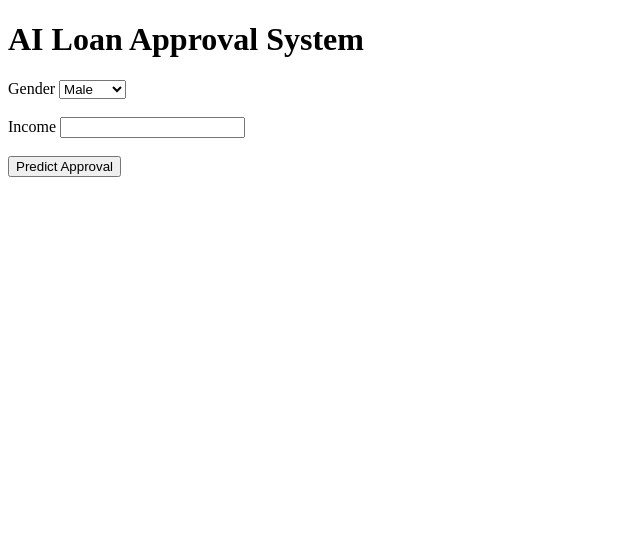
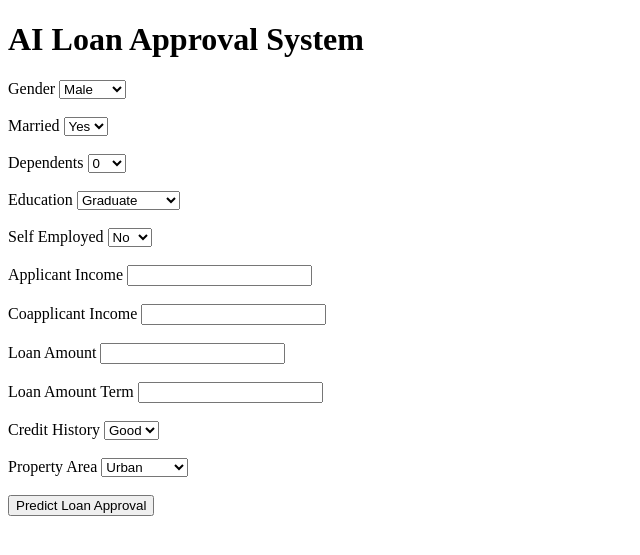
Before and after one commit to TarunaBV/AI-Loan-Approval-System, a Flask app: page / in a window 1280 px wide. Shown: the top 555 px of the page, without its empty margins (0-640 px from the left). Run offline with Flask 3, Linux system fonts and the light colour scheme; parts of the project's set-up code (start-up, migrations or seed data) failed here and were passed over.

Commit message:
Updated index.html

```diff
--- a/templates/index.html
+++ b/templates/index.html
@@ -1,27 +1,101 @@
 <!DOCTYPE html>
-<html lang="en">
+<html>
+
 <head>
-    <meta charset="UTF-8">
-    <meta name="viewport" content="width=device-width, initial-scale=1.0">
     <title>AI Loan Approval System</title>
 </head>
+
 <body>
+
     <h1>AI Loan Approval System</h1>
-    <form>
+
+    <form action="/predict" method="POST">
 
         <label>Gender</label>
-        <select name="gender">
-            <option value="male">Male</option>
-            <option value="female">Female</option>
+        <select name="Gender">
+            <option>Male</option>
+            <option>Female</option>
         </select>
 
         <br><br>
 
-        <label>Income</label>
-        <input type="number">
+        <label>Married</label>
+        <select name="Married">
+            <option>Yes</option>
+            <option>No</option>
+        </select>
+
         <br><br>
 
-        <button type="submit">Predict Approval</button>
+        <label>Dependents</label>
+        <select name="Dependents">
+            <option>0</option>
+            <option>1</option>
+            <option>2</option>
+            <option>3+</option>
+        </select>
+
+        <br><br>
+
+        <label>Education</label>
+        <select name="Education">
+            <option>Graduate</option>
+            <option>Not Graduate</option>
+        </select>
+
+        <br><br>
+
+        <label>Self Employed</label>
+        <select name="Self_Employed">
+            <option>No</option>
+            <option>Yes</option>
+        </select>
+
+        <br><br>
+
+        <label>Applicant Income</label>
+        <input type="number" name="ApplicantIncome" required>
+
+        <br><br>
+
+        <label>Coapplicant Income</label>
+        <input type="number" name="CoapplicantIncome" required>
+
+        <br><br>
+
+        <label>Loan Amount</label>
+        <input type="number" name="LoanAmount" required>
+
+        <br><br>
+
+        <label>Loan Amount Term</label>
+        <input type="number" name="Loan_Amount_Term" required>
+
+        <br><br>
+
+        <label>Credit History</label>
+        <select name="Credit_History">
+            <option value="1">Good</option>
+            <option value="0">Bad</option>
+        </select>
+
+        <br><br>
+
+        <label>Property Area</label>
+        <select name="Property_Area">
+            <option>Urban</option>
+            <option>Semiurban</option>
+            <option>Rural</option>
+        </select>
+
+        <br><br>
+
+        <button type="submit">
+            Predict Loan Approval
+        </button>
+
     </form>
+
 </body>
+
 </html>
```
